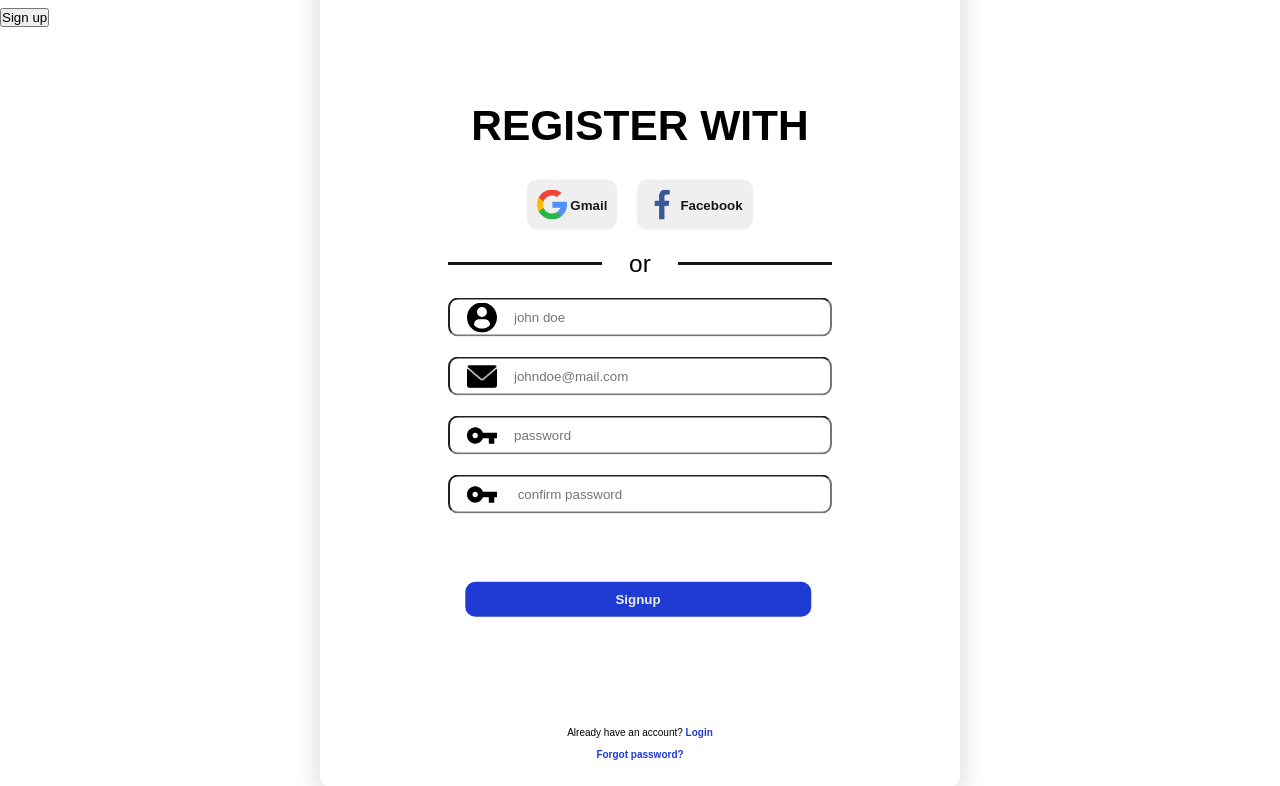
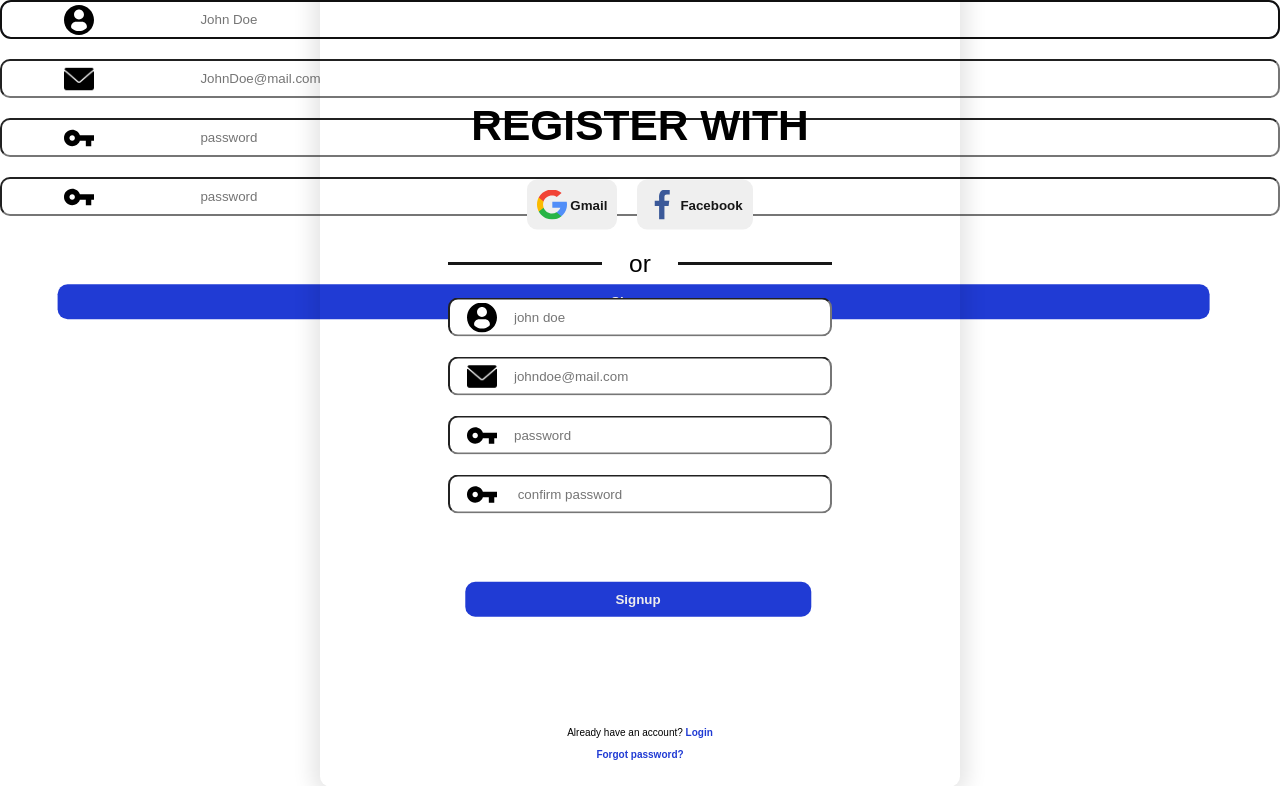
Before and after one commit to mobinpardazesh/cando, a Django app: template templates/signup.html in a window 1280 px wide. Shown: the top 786 px of the page. Run offline with Django 4.2, Linux system fonts and the light colour scheme; the template is opened without the code that fills it: values that come from a table or form of the project are taken from there, others are empty; parts of the project's set-up code (start-up, migrations or seed data) failed here and were passed over; some libraries are stand-ins or nearby versions.

Commit message:
1402/5/21

```diff
--- a/home/forms.py
+++ b/home/forms.py
@@ -10,6 +10,55 @@ from django.contrib.auth.models import User
 
 # Create your forms here.
 
+class SignUpForm(UserCreationForm):
+        def __init__(self, *args, **kwargs):
+            super().__init__(*args, **kwargs)
+            self.fields['username'].widget.attrs.update({
+                'class': 'form-input',
+                'required':'',
+                'name':'username',
+                'id':'username',
+                'type':'text',
+                'placeholder':'John Doe',
+                'maxlength': '16',
+                'minlength': '6',
+                })
+            self.fields['email'].widget.attrs.update({
+                'class': 'form-input',
+                'required':'',
+                'name':'email',
+                'id':'email',
+                'type':'email',
+                'placeholder':'JohnDoe@mail.com',
+                })
+            self.fields['password1'].widget.attrs.update({
+                'class': 'form-input',
+                'required':'',
+                'name':'password1',
+                'id':'password1',
+                'type':'password',
+                'placeholder':'password',
+                'maxlength':'22',
+                'minlength':'8'
+                })
+            self.fields['password2'].widget.attrs.update({
+                'class': 'form-input',
+                'required':'',
+                'name':'password2',
+                'id':'password2',
+                'type':'password',
+                'placeholder':'password',
+                'maxlength':'22',
+                'minlength':'8'
+                })
+
+
+        username = forms.CharField(max_length=20, label=False)
+        email = forms.EmailField(max_length=100)
+
+        class Meta:
+            model = User
+            fields = ('username', 'email', 'password1', 'password2', )
 class Student_Register_Form(ModelForm):
 	# student_name = forms.CharField(max_length=100)
 	# student_familly = forms.CharField(max_length=100)
@@ -52,3 +101,12 @@ class Student_Login_Form(ModelForm):
 			widgets = {
 				"student_password": forms.PasswordInput
 			}
+
+
+
+class Check_Email_Form (ModelForm):
+    pass
+class Forget_Password_Form (ModelForm):
+    pass
+class Reset_Password_Form (ModelForm):
+    pass
--- a/templates/signup.html
+++ b/templates/signup.html
@@ -58,11 +58,28 @@
         <span class="message-close error">x</span>
     </div>
     <!--end messages-->
-    <form method="post" action=".">
-      {% csrf_token %}
-      {{signup_form}}
-      <input type="submit" value="Sign up">
-    </form>
+    <form method="POST" actione="." class="login-form spacer" id="signup-form">
+                {% csrf_token %}
+
+                    <div class="input-group">
+                        <img class="icon input-icon" src="{% static 'icons/profile-user.svg' %}" alt="">
+                        {{signup_form.username}}
+                    </div>
+                    <div class="input-group">
+                        <img class="icon input-icon" src="{% static 'icons/envelope.png' %}" alt="">
+                        {{signup_form.email}}
+                    </div>
+                    <div class="input-group">
+                        <img class="icon input-icon" src="{% static 'icons/key.svg' %}" alt="">
+                        {{signup_form.password1}}
+                    </div>
+                    <div class="input-group">
+                        <img class="icon input-icon" src="{% static 'icons/key.svg' %}" alt="">
+                        {{signup_form.password2}}
+                    </div>
+
+                    <input type="submit" class="submit" value="Signup">
+                </form>
     <div class="container">
         <div class="card center spacer">
             <h1 class="title text-center">Register With</h1>
```
Also changed, not shown: home/views.py (+19 -11 lines).
